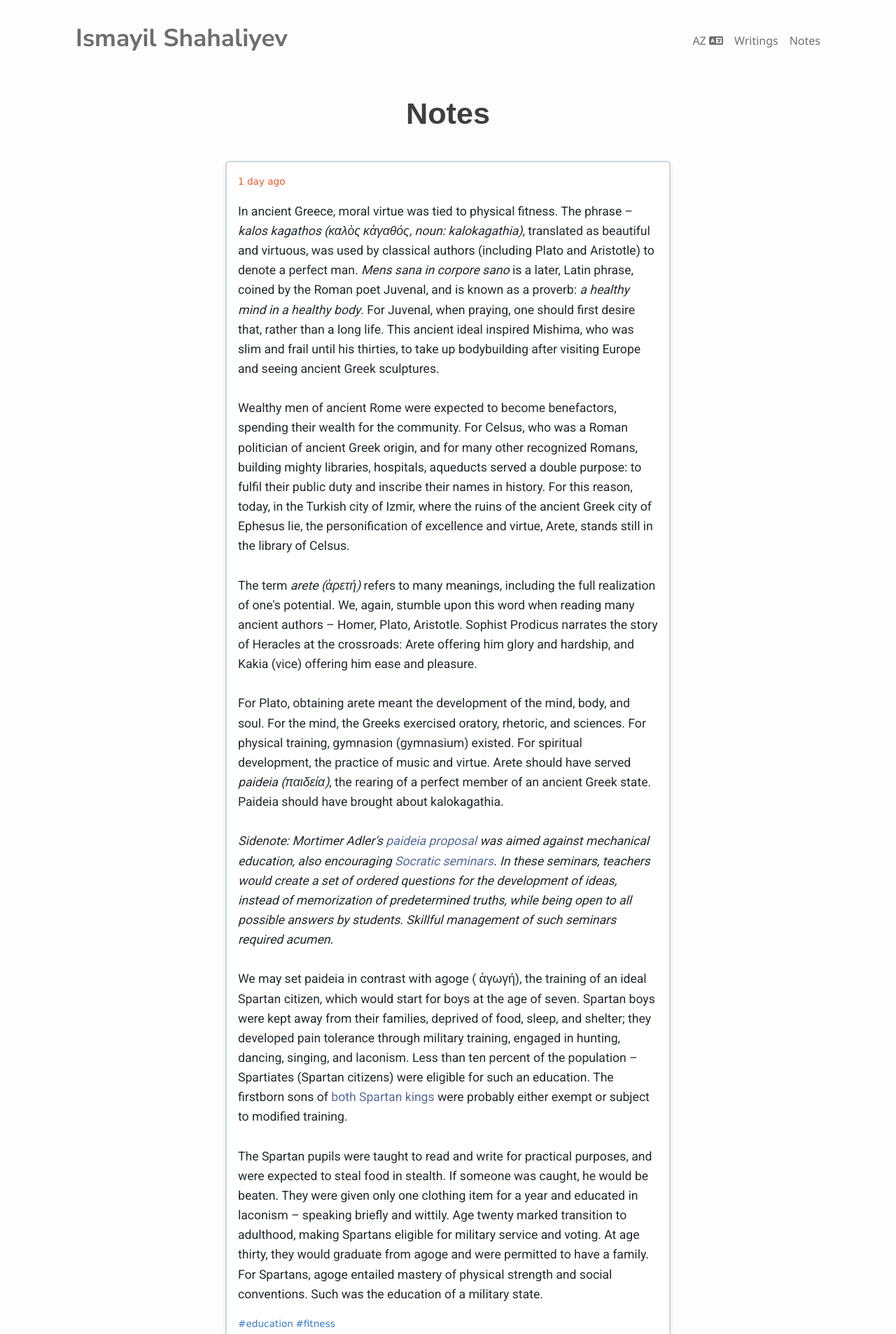
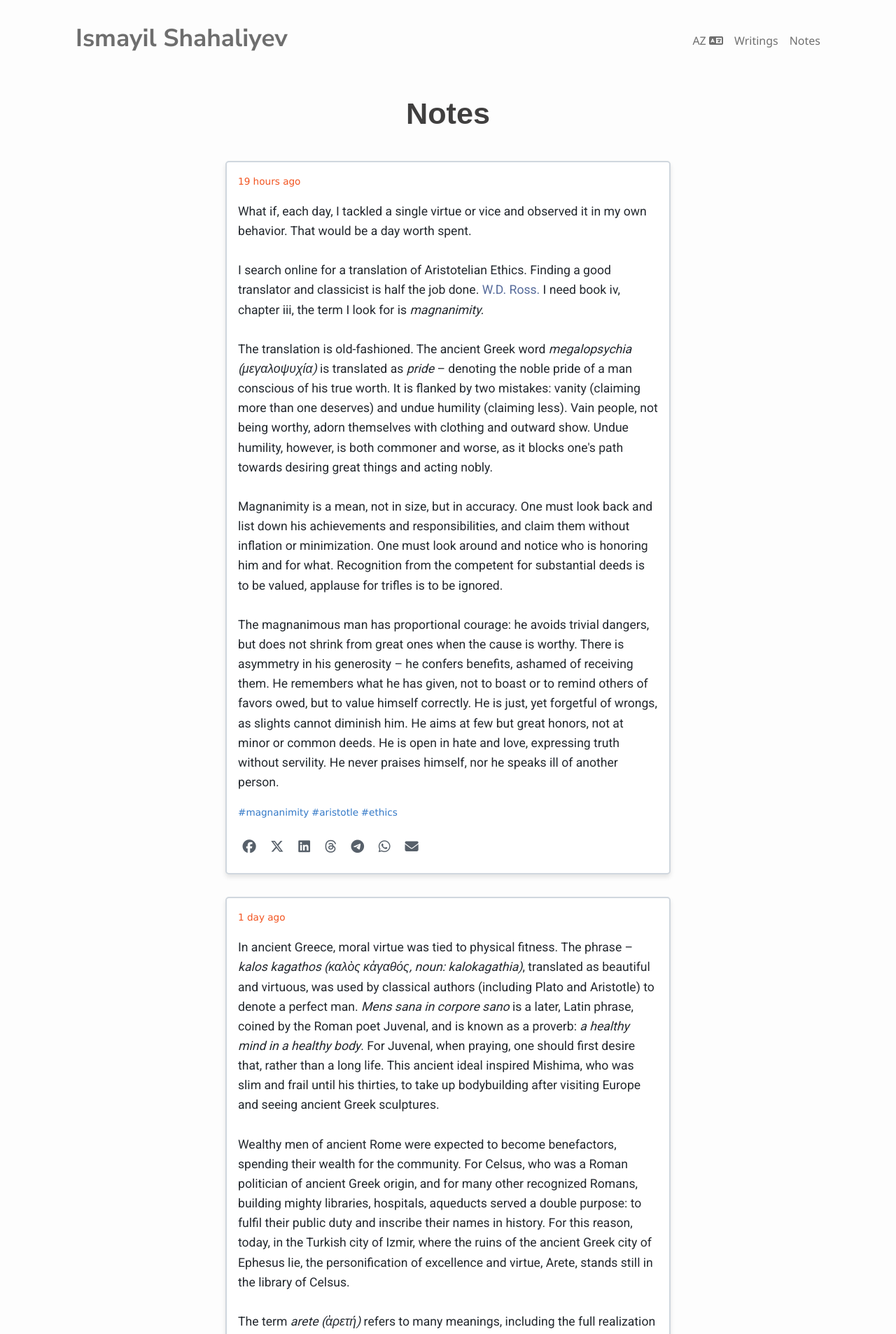
Before and after one commit to shahaliyev/shahaliyev.github.io, a Jekyll site: the page built from notes.html, in a window 1280 px wide. Shown: the top 1907 px of the page at 70% size. Built offline with Jekyll 4.4.1, drawn with Linux system fonts in a browser that asks for light colours; nearby versions of some CDN libraries.

Commit message:
notes magnanimity

```diff
--- a/notes.html
+++ b/notes.html
@@ -15,6 +15,23 @@ layout: default
 </style>
 
 <article>
+   {%
+      include note.html
+      date="Aug 26, 2025, 02:46 AM"
+      content="What if, each day, I tackled a single virtue or vice and observed it in my own behavior. That would be a day worth spent.
+      <br><br>
+      I search online for a translation of Aristotelian Ethics. Finding a good translator and classicist is half the job done. <a href='https://classics.mit.edu/Aristotle/nicomachaen.html'>W.D. Ross.</a> I need book iv,  chapter iii, the term I look for is <em>magnanimity.</em>
+      <br></br>
+      The translation is old-fashioned. The ancient Greek word <em>megalopsychia (μεγαλοψυχία)</em> is translated as <em>pride</em> &ndash; denoting the noble pride of a man conscious of his true worth. It is flanked by two mistakes: vanity (claiming more than one deserves) and undue humility (claiming less). Vain people, not being worthy, adorn themselves with clothing and outward show. Undue humility, however, is both commoner and worse, as it blocks one's path towards desiring great things and acting nobly.
+
+      <br><br>
+      Magnanimity is a mean, not in size, but in accuracy. One must look back and list down his achievements and responsibilities, and claim them without inflation or minimization. One must look around and notice who is honoring him and for what. Recognition from the competent for substantial deeds is to be valued, applause for trifles is to be ignored.
+
+      <br><br>
+      The magnanimous man has proportional courage: he avoids trivial dangers, but does not shrink from great ones when the cause is worthy. There is asymmetry in his generosity &ndash; he confers benefits, ashamed of receiving them. He remembers what he has given, not to boast or to remind others of favors owed, but to value himself correctly. He is just, yet forgetful of wrongs, as slights cannot diminish him. He aims at few but great honors, not at minor or common deeds. He is open in hate and love, expressing truth without servility. He never praises himself, nor he speaks ill of another person.
+       "
+       tags="magnanimity,aristotle,ethics"
+   %}
    {%
       include note.html
       date="Aug 25, 2025, 02:30 AM"
```
